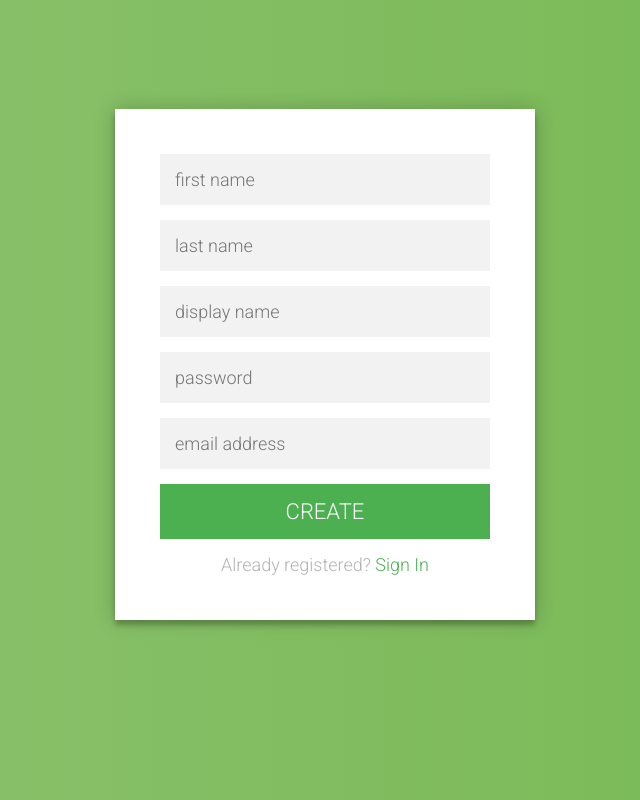
After one commit to ryanrosenfeld/community-rate, a PHP site: page /new-user.html in a window 1280 px wide. The commit adds this page. Shown: the whole page, without its empty margins (315-955 px from the left). Run offline with PHP 8.4, Linux system fonts and the light colour scheme.

Commit message:
Added create new user html page and php backend

```diff
--- /dev/null
+++ b/css/login.css
@@ -0,0 +1,106 @@
+@import url(https://fonts.googleapis.com/css?family=Roboto:300);
+
+h2 {
+  font-family: "Roboto", sans-serif;
+  position: center;
+  font-weight: 300;
+}
+
+.login-page {
+  width: 420px;
+  padding: 8% 0 0;
+  margin: auto;
+}
+.form {
+  position: relative;
+  z-index: 1;
+  background: #FFFFFF;
+  max-width: 360px;
+  margin: 0 auto 100px;
+  padding: 45px;
+  text-align: center;
+  box-shadow: 0 0 20px 0 rgba(0, 0, 0, 0.2), 0 5px 5px 0 rgba(0, 0, 0, 0.24);
+}
+.form input {
+  font-family: "Roboto", sans-serif;
+  outline: 0;
+  background: #f2f2f2;
+  width: 100%;
+  border: 0;
+  margin: 0 0 15px;
+  padding: 15px;
+  box-sizing: border-box;
+  font-size: 18px;
+}
+.form button {
+  font-family: "Roboto", sans-serif;
+  text-transform: uppercase;
+  outline: 0;
+  background: #4CAF50;
+  width: 100%;
+  border: 0;
+  padding: 15px;
+  color: #FFFFFF;
+  font-size: 22px;
+  -webkit-transition: all 0.3 ease;
+  transition: all 0.3 ease;
+  cursor: pointer;
+}
+.form button:hover,.form button:active,.form button:focus {
+  background: #43A047;
+}
+.form .message {
+  margin: 15px 0 0;
+  color: #b3b3b3;
+  font-size: 18px;
+}
+.form .message a {
+  color: #4CAF50;
+  text-decoration: none;
+}
+.form .register-form {
+  display: none;
+}
+.container {
+  position: relative;
+  z-index: 1;
+  max-width: 300px;
+  margin: 0 auto;
+}
+.container:before, .container:after {
+  content: "";
+  display: block;
+  clear: both;
+}
+.container .info {
+  margin: 50px auto;
+  text-align: center;
+}
+.container .info h1 {
+  margin: 0 0 15px;
+  padding: 0;
+  font-size: 36px;
+  font-weight: 300;
+  color: #1a1a1a;
+}
+.container .info span {
+  color: #4d4d4d;
+  font-size: 12px;
+}
+.container .info span a {
+  color: #000000;
+  text-decoration: none;
+}
+.container .info span .fa {
+  color: #EF3B3A;
+}
+body {
+  background: #76b852; /* fallback for old browsers */
+  background: -webkit-linear-gradient(right, #76b852, #8DC26F);
+  background: -moz-linear-gradient(right, #76b852, #8DC26F);
+  background: -o-linear-gradient(right, #76b852, #8DC26F);
+  background: linear-gradient(to left, #76b852, #8DC26F);
+  font-family: "Roboto", sans-serif;
+  -webkit-font-smoothing: antialiased;
+  -moz-osx-font-smoothing: grayscale;
+}
--- a/init.php
+++ b/init.php
@@ -13,4 +13,5 @@
 	$db->query("CREATE TABLE Users (ID bigint primary key NOT NULL AUTO_INCREMENT, fb_ID bigint, Name char(50), Email char(35), DisplayName char(35), Password char(35))") or die ("Invalid create " . $db->error);
 	$db->query("CREATE TABLE Reviews (Movie_ID bigint(20), User_ID int(20), Rating float, Thoughts text, DateReviewed datetime DEFAULT CURRENT_TIMESTAMP)") or die ("Invalid create " . $db->error);
 	$db->query("CREATE TABLE Friendships (Follower bigint(20), Followee bigint(20), DateAdded datetime DEFAULT CURRENT_TIMESTAMP)");
+	echo "Setup Users, Reviews, Friendships tables in CommunityRate DB"
 ?>
--- a/login.html
+++ b/login.html
@@ -93,7 +93,7 @@
 			<input type="submit" class="button" value="Submit">
 		</form>
 		<div id="status"></div>
-		<a href="new-user.php">New User?</a>
+		<a href="new-user.html">New User?</a>
 		<div class="fb-login-button" data-max-rows="1" data-size="large" data-show-faces="false" onlogin="checkLoginState()"></div>
 	</div>
 </body>
--- /dev/null
+++ b/new-user.html
@@ -0,0 +1,40 @@
+<!DOCTYPE html>
+<html>
+	<head>
+		<title>Create New User</title>
+		<link rel="stylesheet" type="text/css" href="css/login.css">
+		<script src="http://code.jquery.com/jquery-latest.js"></script>
+		<script type="text/javascript">
+		    	function createUser() {
+		    		first = $("#first").val();
+		    		last = $("#last").val();
+		    		email = $("#email").val();
+		    		display = $("#display").val();
+		    		password = $("#password").val();
+		    		$.post("php/create-new-user.php",
+		    			{first: first, last: last, password: password, email: email, display: display},
+		    			function (data) {
+		    			// status = $(data).find("value").text();
+		    			response = $(data).find("response").text();
+		    			$("#response").html(response);
+		    		});
+
+		    	}
+		</script>
+	</head>
+	<body>
+
+	<div class="login-page">
+	  <div class="form">
+	    <div id='response'></div>
+	      <input type="text" placeholder="first name" id="first">
+	      <input type="text" placeholder="last name" id="last">
+	      <input type="text" placeholder="display name" id="display">
+	      <input type="password" placeholder="password" id="password">
+	      <input type="text" placeholder="email address" id="email">
+	      <button id='create' onclick="createUser()">create </button>
+	      <p class="message">Already registered? <a href="Login.html">Sign In</a></p>
+	  </div>
+	</div>
+	</body>
+</html>
```
Also changed, not shown: php/create-new-user.php (added, +50 -0 lines).
